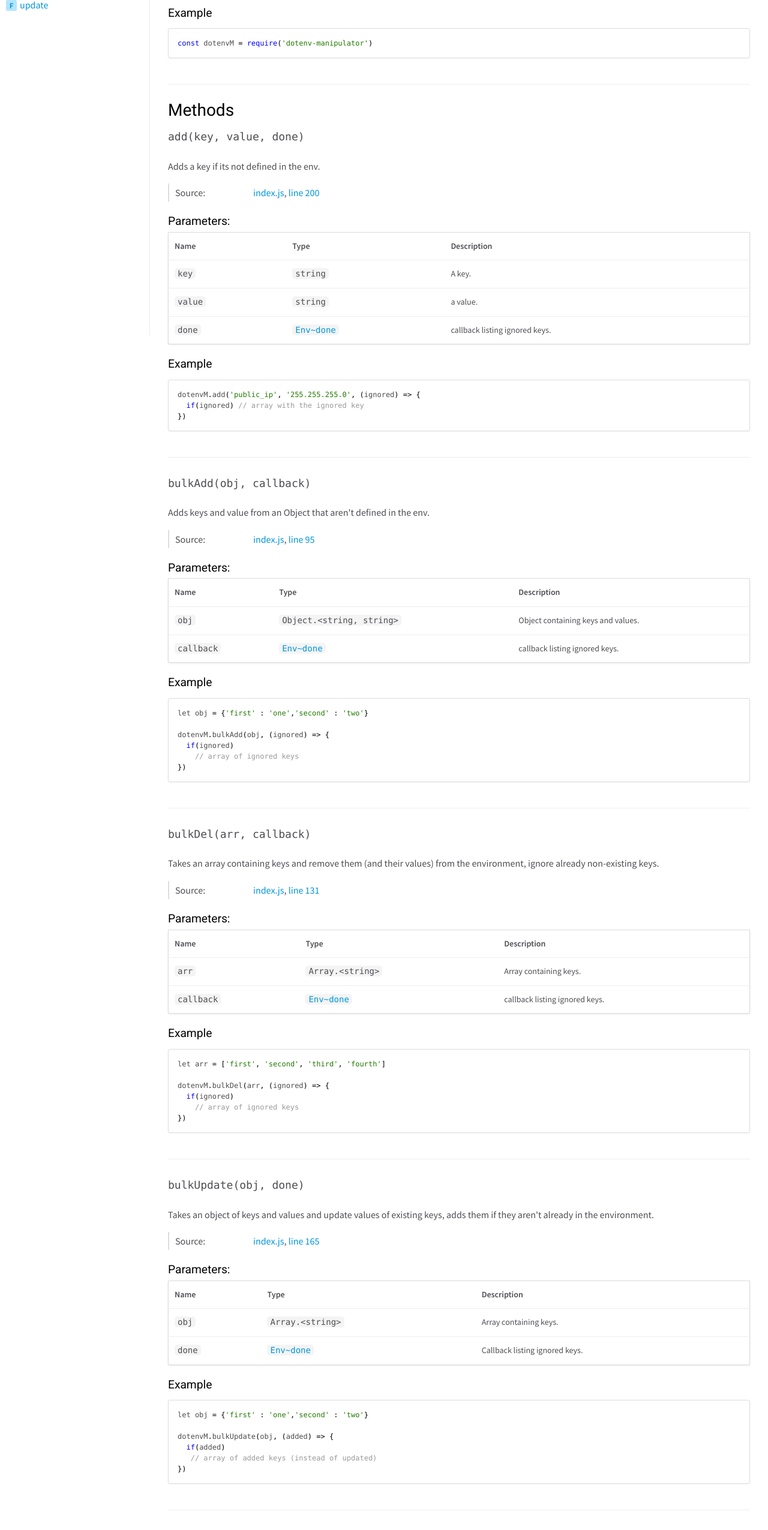
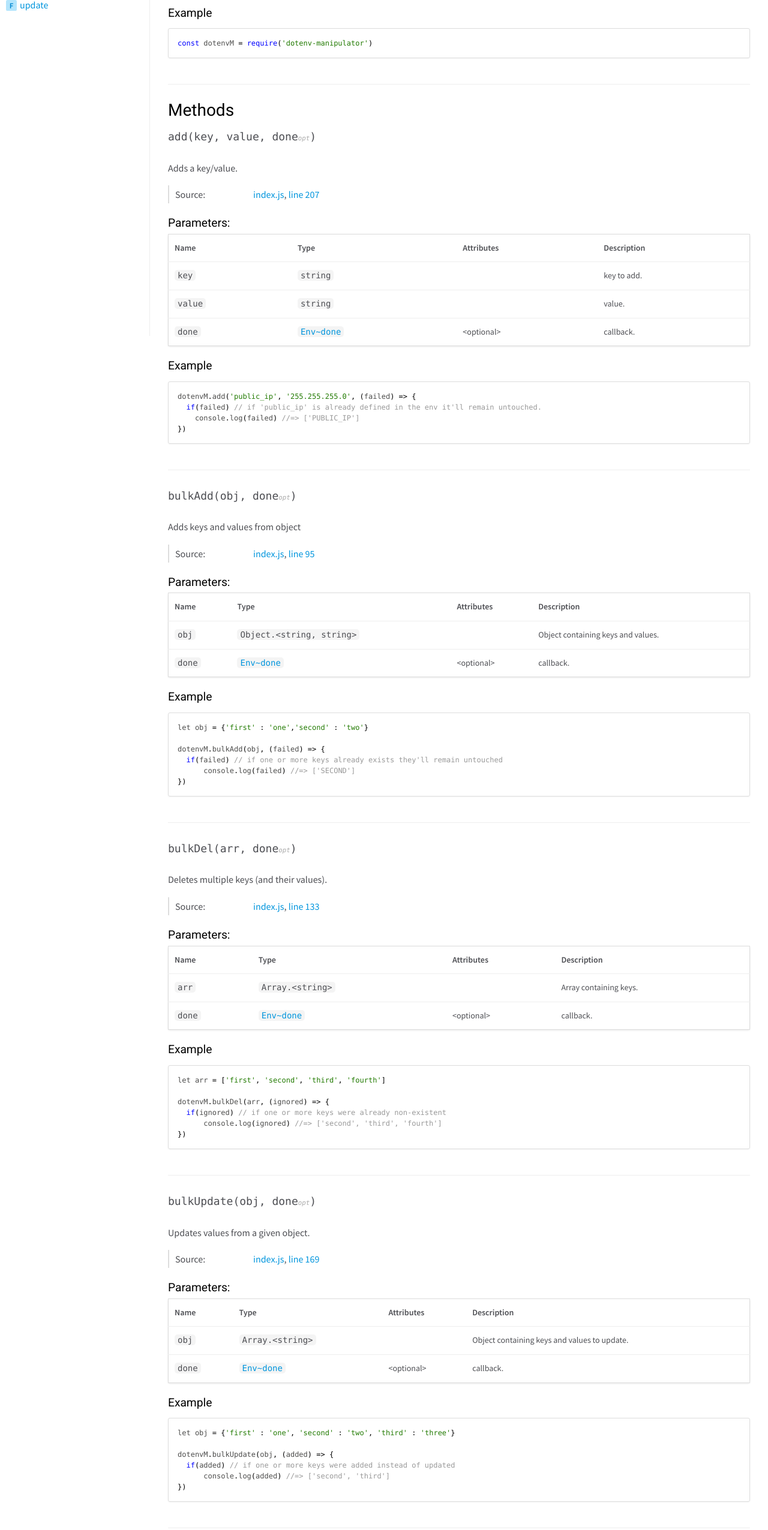
Before and after one commit to JiPaix/dotenv-manipulator, a website: page docs/Env.html in a window 1280 px wide. Shown: the part 240-2791 px from the top of the page at 60% size. Drawn offline with nearby package versions, Linux system fonts and the light colour scheme.

Commit message:
documentation update

```diff
--- a/docs/Env.html
+++ b/docs/Env.html
@@ -160,14 +160,14 @@
 
 
 
-    <h4 class="name" id="add"><span class="type-signature"></span>add<span class="signature">(key, value, done)</span><span class="type-signature"></span></h4>
+    <h4 class="name" id="add"><span class="type-signature"></span>add<span class="signature">(key, value, done<span class="signature-attributes">opt</span>)</span><span class="type-signature"></span></h4>
 
 
 
 
 
 <div class="description">
-    Adds a key if its not defined in the env.
+    Adds a key/value.
 </div>
 
 
@@ -203,7 +203,7 @@
 
     <dt class="tag-source">Source:</dt>
     <dd class="tag-source"><ul class="dummy"><li>
-        <a href="index.js.html">index.js</a>, <a href="index.js.html#line200">line 200</a>
+        <a href="index.js.html">index.js</a>, <a href="index.js.html#line207">line 207</a>
     </li></ul></dd>
 
 
@@ -235,6 +235,8 @@
         <th>Type</th>
 
 
+        <th>Attributes</th>
+
 
 
 
@@ -260,11 +262,19 @@
             </td>
 
 
+                <td class="attributes">
+
+
+
+
+
+                </td>
+
 
 
 
             <td class="description last">
-                A key.
+                key to add.
 
             </td>
         </tr>
@@ -286,11 +296,19 @@
             </td>
 
 
+                <td class="attributes">
+
+
+
+
+
+                </td>
+
 
 
 
             <td class="description last">
-                a value.
+                value.
 
             </td>
         </tr>
@@ -312,11 +330,21 @@
             </td>
 
 
+                <td class="attributes">
+
+                    &lt;optional><br>
+
+
+
+
+
+                </td>
+
 
 
 
             <td class="description last">
-                callback listing ignored keys.
+                callback.
 
             </td>
         </tr>
@@ -343,8 +371,9 @@
 <div class="section-examples">
 <h5>Example</h5>
 
-    <pre class="prettyprint"><code>dotenvM.add('public_ip', '255.255.255.0', (ignored) => {
-  if(ignored) // array with the ignored key
+    <pre class="prettyprint"><code>dotenvM.add('public_ip', '255.255.255.0', (failed) => {
+  if(failed) // if 'public_ip' is already defined in the env it'll remain untouched.
+    console.log(failed) //=> ['PUBLIC_IP']
 })</code></pre>
 
 </div>
@@ -356,14 +385,14 @@
 
 
 
-    <h4 class="name" id="bulkAdd"><span class="type-signature"></span>bulkAdd<span class="signature">(obj, callback)</span><span class="type-signature"></span></h4>
+    <h4 class="name" id="bulkAdd"><span class="type-signature"></span>bulkAdd<span class="signature">(obj, done<span class="signature-attributes">opt</span>)</span><span class="type-signature"></span></h4>
 
 
 
 
 
 <div class="description">
-    Adds keys and value from an Object that aren't defined in the env.
+    Adds keys and values from object
 </div>
 
 
@@ -431,6 +460,8 @@
         <th>Type</th>
 
 
+        <th>Attributes</th>
+
 
 
 
@@ -456,6 +487,14 @@
             </td>
 
 
+                <td class="attributes">
+
+
+
+
+
+                </td>
+
 
 
 
@@ -469,7 +508,7 @@
 
         <tr>
 
-                <td class="name"><code>callback</code></td>
+                <td class="name"><code>done</code></td>
 
 
             <td class="type">
@@ -482,11 +521,21 @@
             </td>
 
 
+                <td class="attributes">
+
+                    &lt;optional><br>
+
+
+
+
+
+                </td>
+
 
 
 
             <td class="description last">
-                callback listing ignored keys.
+                callback.
 
             </td>
         </tr>
@@ -515,9 +564,9 @@
 
     <pre class="prettyprint"><code>let obj = {'first' : 'one','second' : 'two'}
 
-dotenvM.bulkAdd(obj, (ignored) => {
-  if(ignored)
-    // array of ignored keys
+dotenvM.bulkAdd(obj, (failed) => {
+  if(failed) // if one or more keys already exists they'll remain untouched
+      console.log(failed) //=> ['SECOND']
 })</code></pre>
 
 </div>
@@ -529,14 +578,14 @@ dotenvM.bulkAdd(obj, (ignored) => {
 
 
 
-    <h4 class="name" id="bulkDel"><span class="type-signature"></span>bulkDel<span class="signature">(arr, callback)</span><span class="type-signature"></span></h4>
+    <h4 class="name" id="bulkDel"><span class="type-signature"></span>bulkDel<span class="signature">(arr, done<span class="signature-attributes">opt</span>)</span><span class="type-signature"></span></h4>
 
 
 
 
 
 <div class="description">
-    Takes an array containing keys and remove them (and their values) from the environment, ignore already non-existing keys.
+    Deletes multiple keys (and their values).
 </div>
 
 
@@ -572,7 +621,7 @@ dotenvM.bulkAdd(obj, (ignored) => {
 
     <dt class="tag-source">Source:</dt>
     <dd class="tag-source"><ul class="dummy"><li>
-        <a href="index.js.html">index.js</a>, <a href="index.js.html#line131">line 131</a>
+        <a href="index.js.html">index.js</a>, <a href="index.js.html#line133">line 133</a>
     </li></ul></dd>
 
 
@@ -604,6 +653,8 @@ dotenvM.bulkAdd(obj, (ignored) => {
         <th>Type</th>
 
 
+        <th>Attributes</th>
+
 
 
 
@@ -629,6 +680,14 @@ dotenvM.bulkAdd(obj, (ignored) => {
             </td>
 
 
+                <td class="attributes">
+
+
+
+
+
+                </td>
+
 
 
 
@@ -642,7 +701,7 @@ dotenvM.bulkAdd(obj, (ignored) => {
 
         <tr>
 
-                <td class="name"><code>callback</code></td>
+                <td class="name"><code>done</code></td>
 
 
             <td class="type">
@@ -655,11 +714,21 @@ dotenvM.bulkAdd(obj, (ignored) => {
             </td>
 
 
+                <td class="attributes">
+
+                    &lt;optional><br>
+
+
+
+
+
+                </td>
+
 
 
 
             <td class="description last">
-                callback listing ignored keys.
+                callback.
 
             </td>
         </tr>
@@ -689,8 +758,8 @@ dotenvM.bulkAdd(obj, (ignored) => {
     <pre class="prettyprint"><code>let arr = ['first', 'second', 'third', 'fourth']
 
 dotenvM.bulkDel(arr, (ignored) => {
-  if(ignored)
-    // array of ignored keys
+  if(ignored) // if one or more keys were already non-existent
+      console.log(ignored) //=> ['second', 'third', 'fourth']
 })</code></pre>
 
 </div>
@@ -702,14 +771,14 @@ dotenvM.bulkDel(arr, (ignored) => {
 
 
 
-    <h4 class="name" id="bulkUpdate"><span class="type-signature"></span>bulkUpdate<span class="signature">(obj, done)</span><span class="type-signature"></span></h4>
+    <h4 class="name" id="bulkUpdate"><span class="type-signature"></span>bulkUpdate<span class="signature">(obj, done<span class="signature-attributes">opt</span>)</span><span class="type-signature"></span></h4>
 
 
 
 
 
 <div class="description">
-    Takes an object of keys and values and update values of existing keys, adds them if they aren't already in the environment.
+    Updates values from a given object.
 </div>
 
 
@@ -745,7 +814,7 @@ dotenvM.bulkDel(arr, (ignored) => {
 
     <dt class="tag-source">Source:</dt>
     <dd class="tag-source"><ul class="dummy"><li>
-        <a href="index.js.html">index.js</a>, <a href="index.js.html#line165">line 165</a>
+        <a href="index.js.html">index.js</a>, <a href="index.js.html#line169">line 169</a>
     </li></ul></dd>
 
 
@@ -777,6 +846,8 @@ dotenvM.bulkDel(arr, (ignored) => {
         <th>Type</th>
 
 
+        <th>Attributes</th>
+
 
 
 
@@ -802,11 +873,19 @@ dotenvM.bulkDel(arr, (ignored) => {
             </td>
 
 
+                <td class="attributes">
+
+
+
+
+
+                </td>
+
 
 
 
             <td class="description last">
-                Array containing keys.
+                Object containing keys and values to update.
 
             </td>
         </tr>
@@ -828,11 +907,21 @@ dotenvM.bulkDel(arr, (ignored) => {
             </td>
 
 
+                <td class="attributes">
+
+                    &lt;optional><br>
+
+
+
+
+
+                </td>
+
 
 
 
             <td class="description last">
-                Callback listing ignored keys.
+                callback.
 
             </td>
         </tr>
@@ -859,11 +948,11 @@ dotenvM.bulkDel(arr, (ignored) => {
 <div class="section-examples">
 <h5>Example</h5>
 
-    <pre class="prettyprint"><code>let obj = {'first' : 'one','second' : 'two'}
+    <pre class="prettyprint"><code>let obj = {'first' : 'one', 'second' : 'two', 'third' : 'three'}
 
 dotenvM.bulkUpdate(obj, (added) => {
-  if(added)
-   // array of added keys (instead of updated)
+  if(added) // if one or more keys were added instead of updated
+      console.log(added) //=> ['second', 'third']
 })</code></pre>
 
 </div>
@@ -875,14 +964,14 @@ dotenvM.bulkUpdate(obj, (added) => {
 
 
 
-    <h4 class="name" id="del"><span class="type-signature"></span>del<span class="signature">(key, value, done)</span><span class="type-signature"></span></h4>
+    <h4 class="name" id="del"><span class="type-signature"></span>del<span class="signature">(key, done<span class="signature-attributes">opt</span>)</span><span class="type-signature"></span></h4>
 
 
 
 
 
 <div class="description">
-    Deletes a key if it's defined in the env.
+    Deletes a key (and its value)
 </div>
 
 
@@ -918,7 +1007,7 @@ dotenvM.bulkUpdate(obj, (added) => {
 
     <dt class="tag-source">Source:</dt>
     <dd class="tag-source"><ul class="dummy"><li>
-        <a href="index.js.html">index.js</a>, <a href="index.js.html#line220">line 220</a>
+        <a href="index.js.html">index.js</a>, <a href="index.js.html#line229">line 229</a>
     </li></ul></dd>
 
 
@@ -950,6 +1039,8 @@ dotenvM.bulkUpdate(obj, (added) => {
         <th>Type</th>
 
 
+        <th>Attributes</th>
+
 
 
 
@@ -975,11 +1066,19 @@ dotenvM.bulkUpdate(obj, (added) => {
             </td>
 
 
+                <td class="attributes">
+
+
+
+
+
+                </td>
+
 
 
 
             <td class="description last">
-                A key.
+                key to delete.
 
             </td>
         </tr>
@@ -988,50 +1087,34 @@ dotenvM.bulkUpdate(obj, (added) => {
 
         <tr>
 
-                <td class="name"><code>value</code></td>
+                <td class="name"><code>done</code></td>
 
 
             <td class="type">
 
 
-<span class="param-type"><code>string</code></span>
-
-
-
-            </td>
-
+<span class="param-type"><code><a href="Env.html#~done">Env~done</a></code></span>
+
+
+
+            </td>
+
+
+                <td class="attributes">
+
+                    &lt;optional><br>
+
+
+
+
+
+                </td>
 
 
 
 
             <td class="description last">
-                a value.
-
-            </td>
-        </tr>
-
-
-
-        <tr>
-
-                <td class="name"><code>done</code></td>
-
-
-            <td class="type">
-
-
-<span class="param-type"><code><a href="Env.html#~done">Env~done</a></code></span>
-
-
-
-            </td>
-
-
-
-
-
-            <td class="description last">
-                callback listing ignored keys.
+                callback.
 
             </td>
         </tr>
@@ -1059,7 +1142,8 @@ dotenvM.bulkUpdate(obj, (added) => {
 <h5>Example</h5>
 
     <pre class="prettyprint"><code>dotenvM.del('public_ip', () => {
-  if(ignored) // array with the ignored key
+  if(ignored) // if 'public_ip' was already non-existent
+      console.log(ignored) //=> ['PUBLIC_IP']
 })</code></pre>
 
 </div>
@@ -1071,14 +1155,14 @@ dotenvM.bulkUpdate(obj, (added) => {
 
 
 
-    <h4 class="name" id="update"><span class="type-signature"></span>update<span class="signature">(key, value, done)</span><span class="type-signature"></span></h4>
+    <h4 class="name" id="update"><span class="type-signature"></span>update<span class="signature">(key, value, done<span class="signature-attributes">opt</span>)</span><span class="type-signature"></span></h4>
 
 
 
 
 
 <div class="description">
-    Updates a key if it's defined in the env. Adds it if non-existant.
+    Updates a key.
 </div>
 
 
@@ -1114,7 +1198,7 @@ dotenvM.bulkUpdate(obj, (added) => {
 
     <dt class="tag-source">Source:</dt>
     <dd class="tag-source"><ul class="dummy"><li>
-        <a href="index.js.html">index.js</a>, <a href="index.js.html#line240">line 240</a>
+        <a href="index.js.html">index.js</a>, <a href="index.js.html#line252">line 252</a>
     </li></ul></dd>
 
 
@@ -1146,6 +1230,8 @@ dotenvM.bulkUpdate(obj, (added) => {
         <th>Type</th>
 
 
+        <th>Attributes</th>
+
 
 
 
@@ -1171,11 +1257,19 @@ dotenvM.bulkUpdate(obj, (added) => {
             </td>
 
 
+                <td class="attributes">
+
+
+
+
+
+                </td>
+
 
 
 
             <td class="description last">
-                a key.
+                key to update.
 
             </td>
         </tr>
@@ -1197,11 +1291,19 @@ dotenvM.bulkUpdate(obj, (added) => {
             </td>
 
 
+                <td class="attributes">
+
+
+
+
+
+                </td>
+
 
 
 
             <td class="description last">
-                a value.
+                new value.
 
             </td>
         </tr>
@@ -1223,11 +1325,21 @@ dotenvM.bulkUpdate(obj, (added) => {
             </td>
 
 
+                <td class="attributes">
+
+                    &lt;optional><br>
+
+
+
+
+
+                </td>
+
 
 
 
             <td class="description last">
-                callback listing ignored keys.
+                callback.
 
             </td>
         </tr>
@@ -1255,7 +1367,8 @@ dotenvM.bulkUpdate(obj, (added) => {
 <h5>Example</h5>
 
     <pre class="prettyprint"><code>dotenvM.update('public_ip', '255.255.255.0', (added) => {
-  if(added) // array with the key if it's added instead of updated
+  if(added) // if 'public_ip' was added instead of updated
+      console.log(added) //=> ['PUBLIC_IP']
 })</code></pre>
 
 </div>
@@ -1450,7 +1563,7 @@ dotenvM.bulkUpdate(obj, (added) => {
 <br class="clear">
 
 <footer>
-    Generated by <a href="https://github.com/jsdoc3/jsdoc">JSDoc 3.6.2</a> on Sat Jun 22 2019 18:33:20 GMT+0200 (GMT+02:00) using the Minami theme.
+    Generated by <a href="https://github.com/jsdoc3/jsdoc">JSDoc 3.6.4</a> on Sat Jul 04 2020 21:09:23 GMT+0200 (GMT+02:00) using the Minami theme.
 </footer>
 
 <script>prettyPrint();</script>
--- a/package.json
+++ b/package.json
@@ -1,6 +1,6 @@
 {
   "name": "dotenv-manipulator",
-  "version": "2.0.0",
+  "version": "2.1.0",
   "description": "dotenv-manipulator allows you to add, remove or update both environment variables and .env files on runtime",
   "main": "index.js",
   "scripts": {
```
Also changed, not shown: docs/index.html (+1 -1 lines), docs/index.js.html (+46 -32 lines), README.md.
